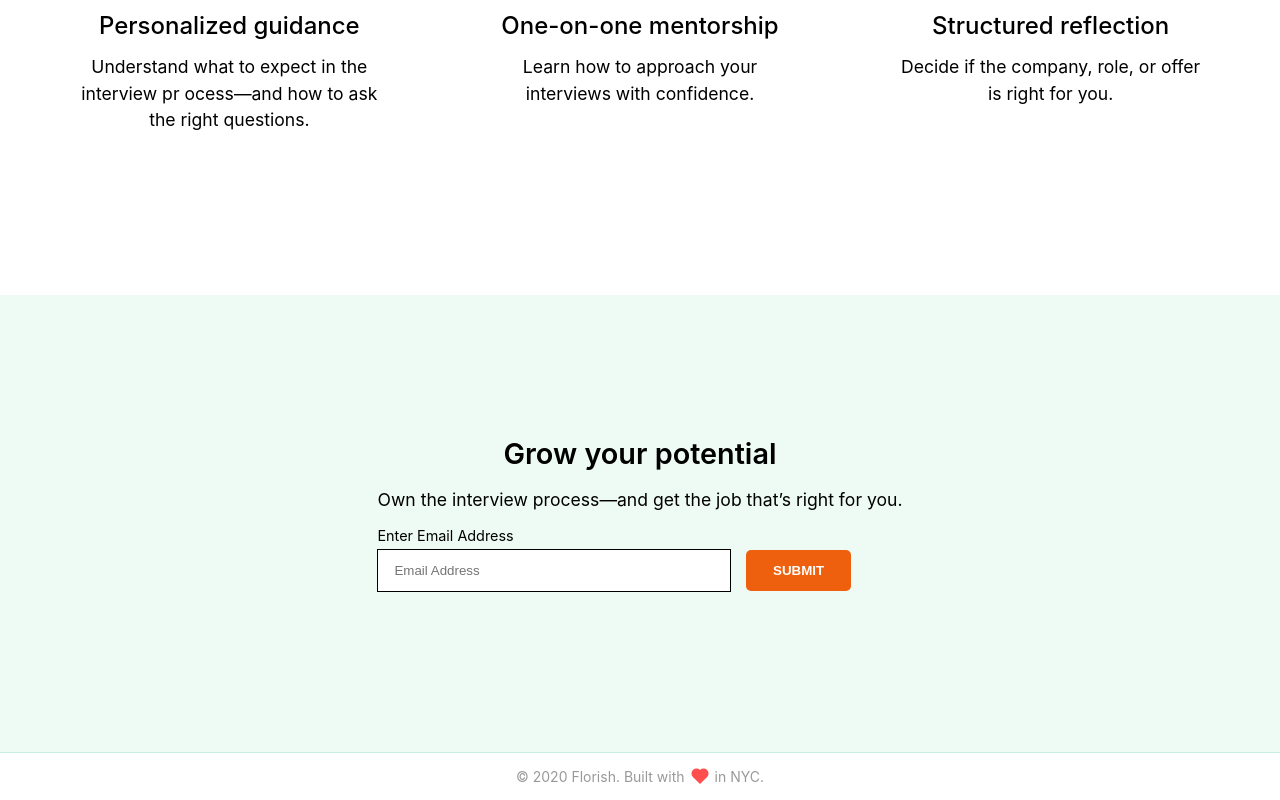
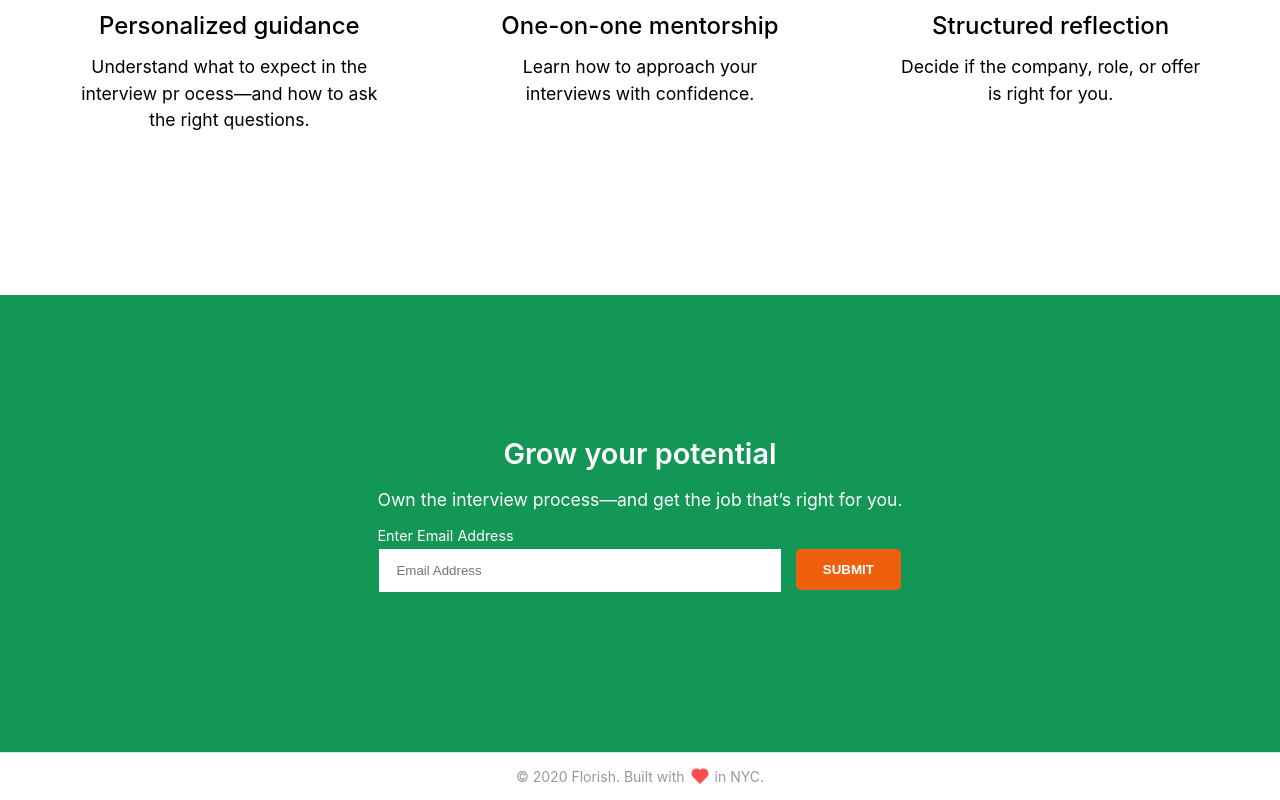
Before and after one commit to zeeberry/florish, a React (Create React App) app: page / in a window 1280 px wide. Shown: the part 1481-2281 px from the top of the page. Built offline with nearby package versions, Linux system fonts and the light colour scheme.

Commit message:
adding success message

```diff
--- a/src/Callout.js
+++ b/src/Callout.js
@@ -5,7 +5,7 @@ import theme from './Theme';
 import { WideSection } from './Shared';
 
 const Section = styled(WideSection)`
-  background: ${theme.green.lightest};
+  background: ${theme.green.base};
   display: flex;
   flex-direction: column;
   align-items: center;
@@ -17,6 +17,7 @@ const Section = styled(WideSection)`
 `;
 
 const Title = styled.h3`
+  color: ${theme.white};
   font-size: ${theme.h3};
   font-weight: 600;
   margin-bottom: 0;
@@ -24,6 +25,7 @@ const Title = styled.h3`
 `;
 
 const Paragraph = styled.p`
+  color: ${theme.white};
   font-size: ${theme.p};
 `;
 
@@ -37,7 +39,7 @@ function Callout() {
       <Content>
         <Title>Grow your potential</Title>
         <Paragraph>Own the interview process—and get the job that’s right for you.</Paragraph>
-        <EmailForm name='calloutEmailForm' />
+        <EmailForm name='dark' />
       </Content>
     </Section>
   );
--- a/src/Description.js
+++ b/src/Description.js
@@ -4,28 +4,31 @@ import theme from './Theme';
 import { WideSection } from './Shared';
 
 const Section = styled(WideSection)`
+  align-items: center;
+  background: ${theme.green.base};
+  box-sizing: border-box;
   display: flex;
   flex-direction: column;
-  align-items: center;
+  margin: 3rem 0;
   padding: 5rem;
-  margin: 3rem 0;
-  background: #EEFBF5;
-  box-sizing: border-box;
   text-align: center;
+
   @media only screen and (max-width: ${theme.tablet.width}) {
     padding: 5rem 1.5rem;
   }
 `;
 
 const Title = styled.h2`
+  color: ${theme.white};
+  font-size: ${theme.h3};
+  font-weight: 600;
   margin-bottom: 0;
-  font-weight: 600;
-  font-size: ${theme.h3};
 `;
 
 const Paragraph = styled.p`
+  color: ${theme.white};
+  font-size: ${theme.p};
   margin-bottom: 25px;
-  font-size: ${theme.p};
 `;
 
 
--- a/src/EmailForm.js
+++ b/src/EmailForm.js
@@ -1,18 +1,58 @@
 import React, { useState } from 'react';
 import styled from 'styled-components';
-import { Label, BaseInput, Button } from './Shared';
+import theme from './Theme';
+import { BaseLabel, BaseInput, BaseButton } from './Shared';
 
 const Form = styled.form`
   margin: 1em 0;
 `;
 
 const Input = styled(BaseInput)`
+  border-color: ${props => props.dark ? theme.white : 'inherit'};
+`;
+
+const Message = styled.div`
+  background: ${theme.green.lighter};
+  color: ${theme.green.darkest};
+  font-size: ${theme.small};
+  font-weight: 600;
+  padding: 0.5em 1em;
+  margin-top: 0.8em;
+`;
+
+const Label = styled(BaseLabel)`
+  color: ${props => props.dark ? theme.white : 'inherit'};
+`;
+
+const Fieldset = styled.fieldset`
+  border: none;
+  display: flex;
+  padding: 0;
+
+  @media only screen and (max-width: ${theme.desktop.minWidth}) {
+    flex-direction: column;
+  }
+`;
+
+const InputGroup = styled.div`
+  flex: 1;
   margin-right: 15px;
+  @media only screen and (max-width: ${theme.desktop.minWidth}) {
+    margin-right: 0;
+  }
+`;
+
+const Button = styled(BaseButton)`
+  align-self: baseline;
+  @media only screen and (max-width: ${theme.desktop.minWidth}) {
+    margin: 1em 0 0;
+  }
 `;
 
 function EmailForm({name}) {
 
   const [email, setEmail] = useState('');
+  const [message, setMessage] = useState('');
 
   const encode = (data) => {
     return Object.keys(data)
@@ -24,25 +64,48 @@ function EmailForm({name}) {
     setEmail(e.target.value);
   };
 
-  const handleSubmit = (e)=> {
+  const handleSuccess = () => {
+    setMessage('Thank you!');
+
+    setTimeout(() => {
+      setMessage('');
+    }, 2000);
+
+    setEmail('');
+  };
+
+  const handleSubmit = (e) => {
+    if (email) {
       fetch('/', {
         method: 'POST',
         headers: { 'Content-Type': 'application/x-www-form-urlencoded' },
         body: encode({ 'form-name': name, 'email': email })
       })
-        .then(() => alert('Success!'))
+        .then(handleSuccess)
         .catch(error => alert(error));
+    }
 
-      e.preventDefault();
-    };
+    e.preventDefault();
+  };
+
+  const isDark = () => name === 'dark' ? true : false;
 
   return (
     <Form name={name} onSubmit={handleSubmit}>
-      <Label htmlFor='emailInput'>Enter Email Address</Label>
-      <div>
-        <Input type='email' name='email' id='emailInput' value={email} placeholder='Email Address' onChange={handleChange}/>
+      <Label htmlFor='emailInput' dark={isDark()}>Enter Email Address</Label>
+      <Fieldset>
+        <InputGroup>
+          <Input type='email'
+                 name='email'
+                 id='emailInput'
+                 value={email}
+                 placeholder='Email Address'
+                 onChange={handleChange}
+                 dark={isDark()} />
+          {message && <Message aria-live='polite' role='status'>{message}</Message>}
+        </InputGroup>
         <Button type='submit'>Submit</Button>
-      </div>
+      </Fieldset>
     </Form>
   );
 }
--- a/src/Shared.js
+++ b/src/Shared.js
@@ -1,7 +1,7 @@
 import styled from 'styled-components';
 import theme from './Theme';
 
-export const Button = styled.button`
+export const BaseButton = styled.button`
   background: ${theme.orange.base};
   color: white;
   cursor: pointer;
@@ -25,14 +25,9 @@ export const Button = styled.button`
 
 export const BaseInput = styled.input`
   padding: 1em 1.2em;
-  width: 24em;
+  width: 100%;
+  box-sizing: border-box;
   border: 1px solid;
-
-  @media only screen and (max-width: ${theme.desktop.minWidth}) {
-    box-sizing: border-box;
-    width: 100%;
-    margin: 0 0 1em 0;
-  }
 
   &:focus {
     outline-color: #3B815E;
@@ -41,7 +36,7 @@ export const BaseInput = styled.input`
   }
 `;
 
-export const Label = styled.label`
+export const BaseLabel = styled.label`
   display: block;
   font-size: 0.9em;
   margin-bottom: 0.3em;
--- a/src/Theme.js
+++ b/src/Theme.js
@@ -2,12 +2,16 @@ const theme = {
   red: '#ff4e4e',
   green: {
     lightest: '#EEFBF5',
-    light: '#c7eedf'
+    lighter: '#def7ec',
+    base: '#139757',
+    darkest: '#175E3B',
+
   },
   orange: {
     light: '#f37831',
     base: '#ef600e'
   },
+  white: '#fff',
   desktop: {
     width: '1024px',
     minWidth: '960px',
```
